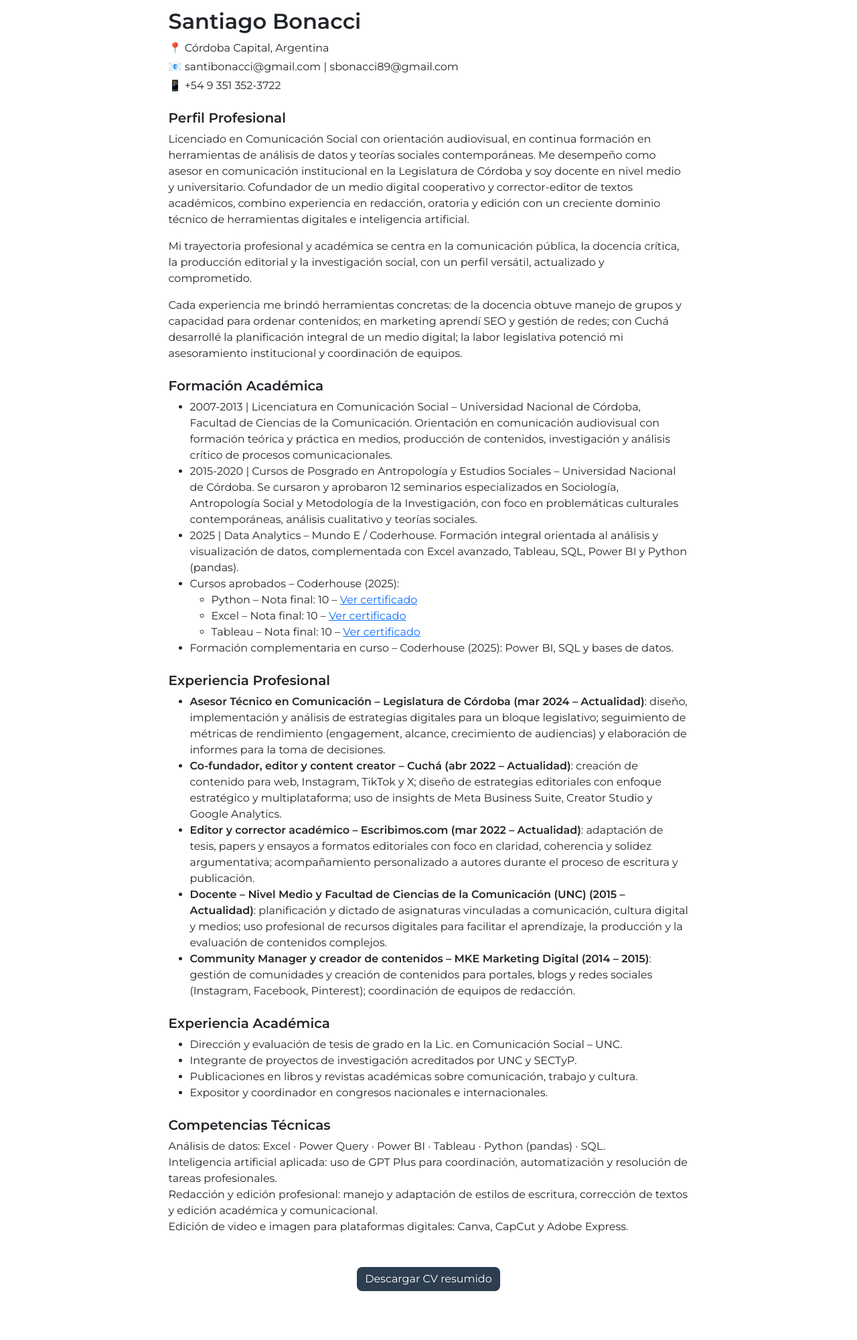
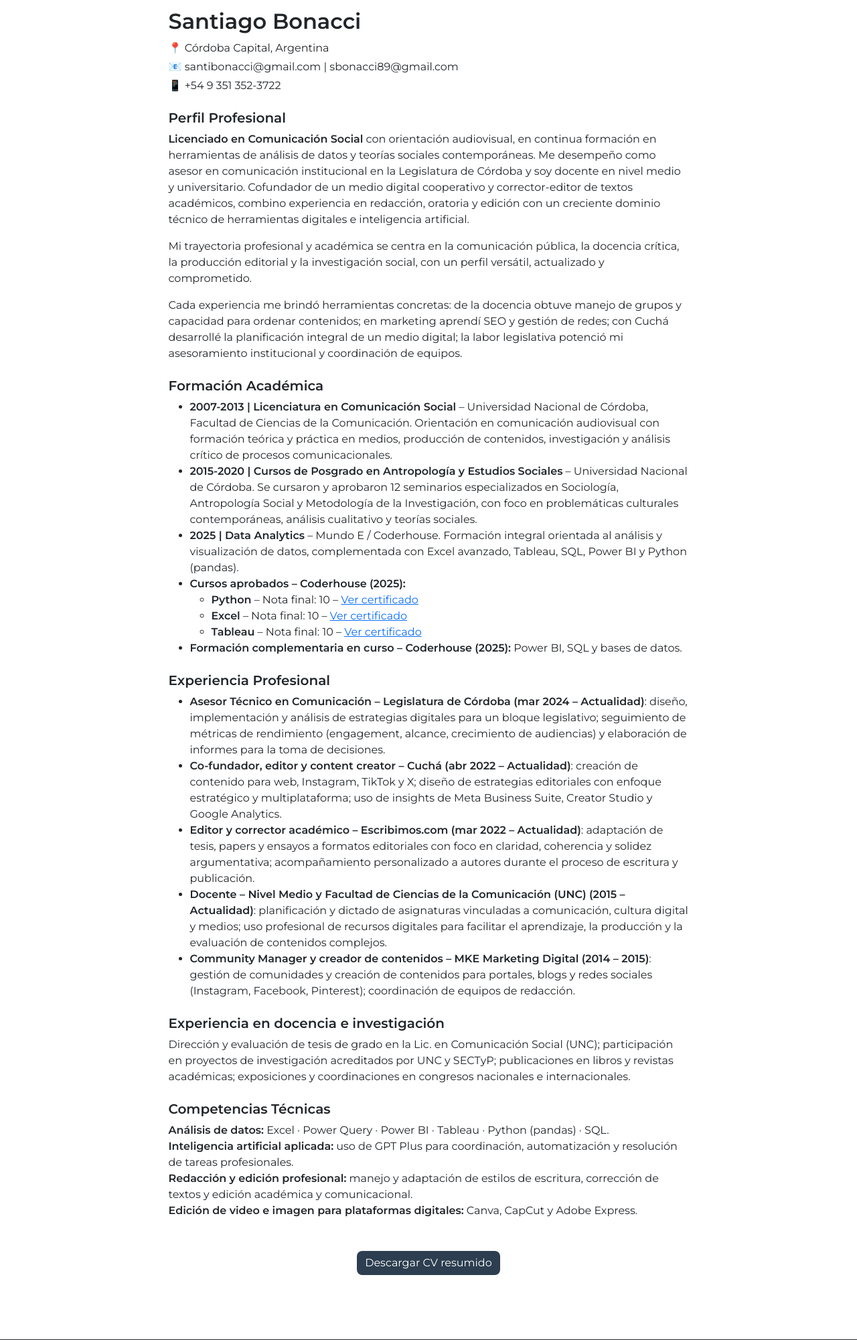
Before and after one commit to sbonacci33/mi_portfolio, a Flask app: page /cv in a window 1280 px wide. Shown: the part 292-2293 px from the top of the page at 67% size. Run offline with Flask 3, Linux system fonts and the light colour scheme; some libraries are stand-ins or nearby versions.

Commit message:
Resaltar educación y trayectoria

```diff
--- a/templates/cv.html
+++ b/templates/cv.html
@@ -17,23 +17,23 @@
                 <p class="mb-4">📱 +54 9 351 352-3722</p>
 
                 <h5 class="fw-bold">Perfil Profesional</h5>
-                <p>Licenciado en Comunicación Social con orientación audiovisual, en continua formación en herramientas de análisis de datos y teorías sociales contemporáneas. Me desempeño como asesor en comunicación institucional en la Legislatura de Córdoba y soy docente en nivel medio y universitario. Cofundador de un medio digital cooperativo y corrector-editor de textos académicos, combino experiencia en redacción, oratoria y edición con un creciente dominio técnico de herramientas digitales e inteligencia artificial.</p>
+                <p><strong>Licenciado en Comunicación Social</strong> con orientación audiovisual, en continua formación en herramientas de análisis de datos y teorías sociales contemporáneas. Me desempeño como asesor en comunicación institucional en la Legislatura de Córdoba y soy docente en nivel medio y universitario. Cofundador de un medio digital cooperativo y corrector-editor de textos académicos, combino experiencia en redacción, oratoria y edición con un creciente dominio técnico de herramientas digitales e inteligencia artificial.</p>
                 <p>Mi trayectoria profesional y académica se centra en la comunicación pública, la docencia crítica, la producción editorial y la investigación social, con un perfil versátil, actualizado y comprometido.</p>
                 <p>Cada experiencia me brindó herramientas concretas: de la docencia obtuve manejo de grupos y capacidad para ordenar contenidos; en marketing aprendí SEO y gestión de redes; con Cuchá desarrollé la planificación integral de un medio digital; la labor legislativa potenció mi asesoramiento institucional y coordinación de equipos.</p>
 
                 <h5 class="fw-bold mt-4">Formación Académica</h5>
                 <ul>
-                    <li>2007-2013 | Licenciatura en Comunicación Social – Universidad Nacional de Córdoba, Facultad de Ciencias de la Comunicación. Orientación en comunicación audiovisual con formación teórica y práctica en medios, producción de contenidos, investigación y análisis crítico de procesos comunicacionales.</li>
-                    <li>2015-2020 | Cursos de Posgrado en Antropología y Estudios Sociales – Universidad Nacional de Córdoba. Se cursaron y aprobaron 12 seminarios especializados en Sociología, Antropología Social y Metodología de la Investigación, con foco en problemáticas culturales contemporáneas, análisis cualitativo y teorías sociales.</li>
-                    <li>2025 | Data Analytics – Mundo E / Coderhouse. Formación integral orientada al análisis y visualización de datos, complementada con Excel avanzado, Tableau, SQL, Power BI y Python (pandas).</li>
-                    <li>Cursos aprobados – Coderhouse (2025):
+                    <li><strong>2007-2013 | Licenciatura en Comunicación Social</strong> – Universidad Nacional de Córdoba, Facultad de Ciencias de la Comunicación. Orientación en comunicación audiovisual con formación teórica y práctica en medios, producción de contenidos, investigación y análisis crítico de procesos comunicacionales.</li>
+                    <li><strong>2015-2020 | Cursos de Posgrado en Antropología y Estudios Sociales</strong> – Universidad Nacional de Córdoba. Se cursaron y aprobaron 12 seminarios especializados en Sociología, Antropología Social y Metodología de la Investigación, con foco en problemáticas culturales contemporáneas, análisis cualitativo y teorías sociales.</li>
+                    <li><strong>2025 | Data Analytics</strong> – Mundo E / Coderhouse. Formación integral orientada al análisis y visualización de datos, complementada con Excel avanzado, Tableau, SQL, Power BI y Python (pandas).</li>
+                    <li><strong>Cursos aprobados – Coderhouse (2025):</strong>
                         <ul>
-                            <li>Python – Nota final: 10 – <a href="https://pub.coderhouse.com/certificates/e0488faa-3744-4b7d-9964-deffa5ca7b8a?v=1" target="_blank" rel="noopener noreferrer">Ver certificado</a></li>
-                            <li>Excel – Nota final: 10 – <a href="https://pub.coderhouse.com/certificates/fe1e47bb-0302-4530-bec9-5a3f519cb1da?v=1" target="_blank" rel="noopener noreferrer">Ver certificado</a></li>
-                            <li>Tableau – Nota final: 10 – <a href="https://pub.coderhouse.com/certificates/9c2e7e41-3812-4e7e-80bd-84d5d1a389f9?v=1" target="_blank" rel="noopener noreferrer">Ver certificado</a></li>
+                            <li><strong>Python</strong> – Nota final: 10 – <a href="https://pub.coderhouse.com/certificates/e0488faa-3744-4b7d-9964-deffa5ca7b8a?v=1" target="_blank" rel="noopener noreferrer">Ver certificado</a></li>
+                            <li><strong>Excel</strong> – Nota final: 10 – <a href="https://pub.coderhouse.com/certificates/fe1e47bb-0302-4530-bec9-5a3f519cb1da?v=1" target="_blank" rel="noopener noreferrer">Ver certificado</a></li>
+                            <li><strong>Tableau</strong> – Nota final: 10 – <a href="https://pub.coderhouse.com/certificates/9c2e7e41-3812-4e7e-80bd-84d5d1a389f9?v=1" target="_blank" rel="noopener noreferrer">Ver certificado</a></li>
                         </ul>
                     </li>
-                    <li>Formación complementaria en curso – Coderhouse (2025): Power BI, SQL y bases de datos.</li>
+                    <li><strong>Formación complementaria en curso – Coderhouse (2025):</strong> Power BI, SQL y bases de datos.</li>
                 </ul>
 
                 <h5 class="fw-bold mt-4">Experiencia Profesional</h5>
@@ -45,19 +45,14 @@
                     <li><strong>Community Manager y creador de contenidos – MKE Marketing Digital (2014 – 2015)</strong>: gestión de comunidades y creación de contenidos para portales, blogs y redes sociales (Instagram, Facebook, Pinterest); coordinación de equipos de redacción.</li>
                 </ul>
 
-                <h5 class="fw-bold mt-4">Experiencia Académica</h5>
-                <ul>
-                    <li>Dirección y evaluación de tesis de grado en la Lic. en Comunicación Social – UNC.</li>
-                    <li>Integrante de proyectos de investigación acreditados por UNC y SECTyP.</li>
-                    <li>Publicaciones en libros y revistas académicas sobre comunicación, trabajo y cultura.</li>
-                    <li>Expositor y coordinador en congresos nacionales e internacionales.</li>
-                </ul>
+                <h5 class="fw-bold mt-4">Experiencia en docencia e investigación</h5>
+                <p>Dirección y evaluación de tesis de grado en la Lic. en Comunicación Social (UNC); participación en proyectos de investigación acreditados por UNC y SECTyP; publicaciones en libros y revistas académicas; exposiciones y coordinaciones en congresos nacionales e internacionales.</p>
 
                 <h5 class="fw-bold mt-4">Competencias Técnicas</h5>
-                <p>Análisis de datos: Excel · Power Query · Power BI · Tableau · Python (pandas) · SQL.<br>
-                Inteligencia artificial aplicada: uso de GPT Plus para coordinación, automatización y resolución de tareas profesionales.<br>
-                Redacción y edición profesional: manejo y adaptación de estilos de escritura, corrección de textos y edición académica y comunicacional.<br>
-                Edición de video e imagen para plataformas digitales: Canva, CapCut y Adobe Express.</p>
+                <p><strong>Análisis de datos:</strong> Excel · Power Query · Power BI · Tableau · Python (pandas) · SQL.<br>
+                <strong>Inteligencia artificial aplicada:</strong> uso de GPT Plus para coordinación, automatización y resolución de tareas profesionales.<br>
+                <strong>Redacción y edición profesional:</strong> manejo y adaptación de estilos de escritura, corrección de textos y edición académica y comunicacional.<br>
+                <strong>Edición de video e imagen para plataformas digitales:</strong> Canva, CapCut y Adobe Express.</p>
 
                 <div class="text-center mt-5">
                     <a class="btn btn-primary" href="{{ url_for('static', filename='docs/Currículum 2025.pdf') }}" download>Descargar CV resumido</a>
```
Also changed, not shown: templates/sobre_mi.html (+8 -11 lines).
